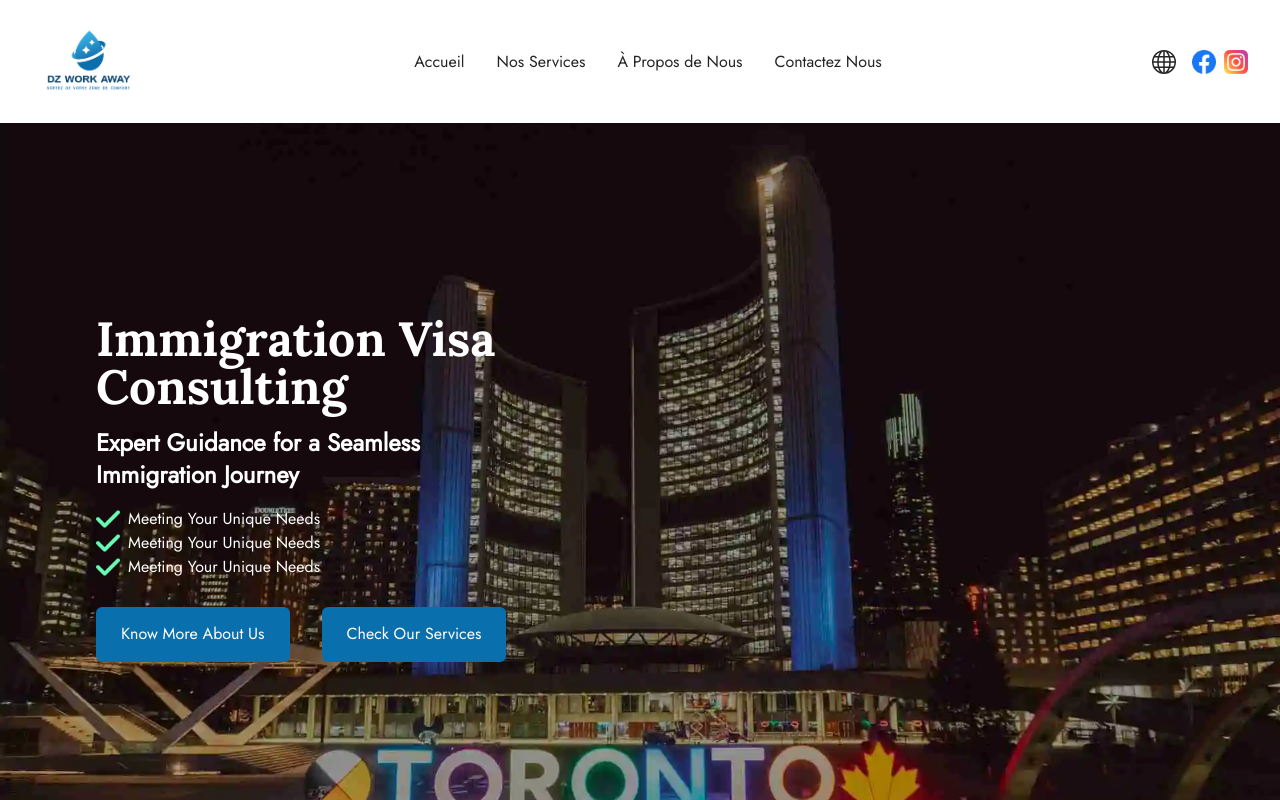
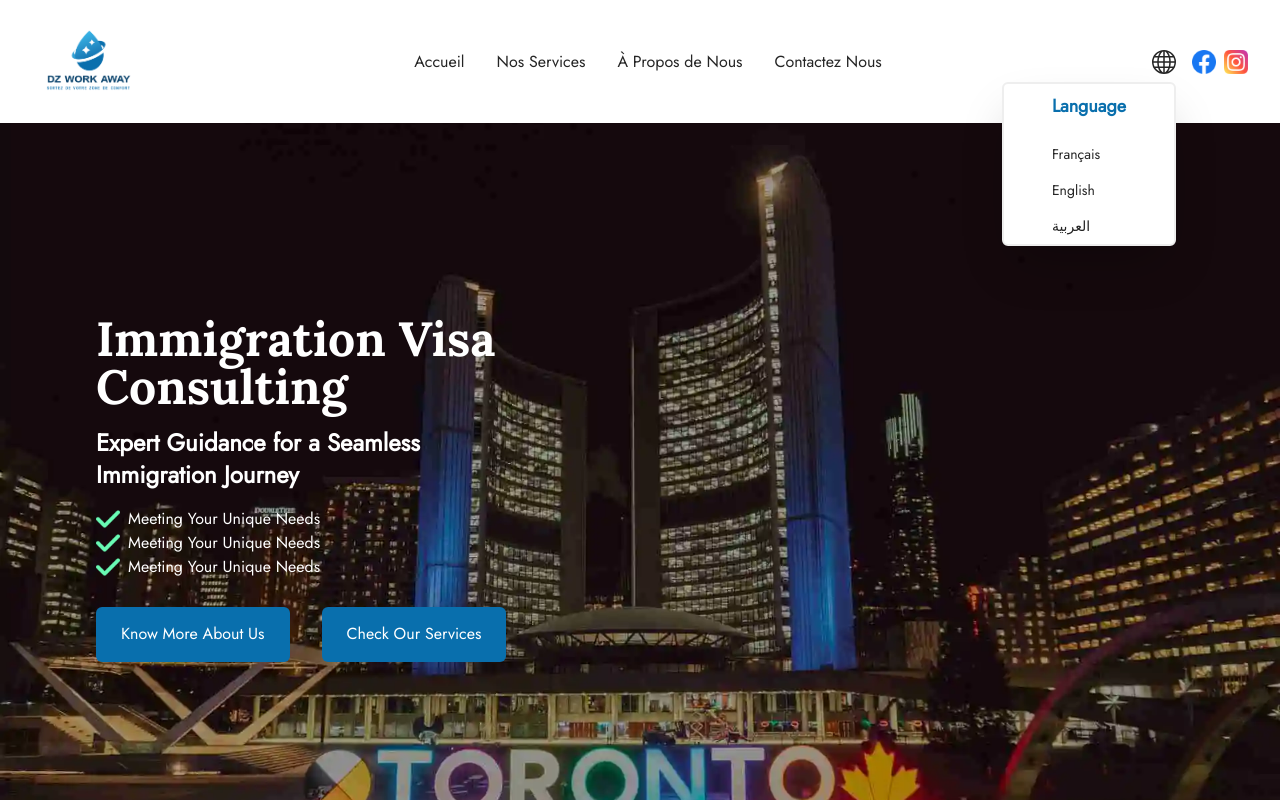
Before and after one commit to KamelMesbahi13/dzWorkAway, a React (Vite) app: page / in a window 1280 px wide. Both pictures are taken after a click on the element 1164 px from the left and 61 px from the top of the page. Shown: the top 800 px of the page. Built offline with nearby package versions, Linux system fonts and the light colour scheme; no server answers.

Commit message:
Adding Translation Icon

```diff
--- a/src/Components/Navbar/Navbar.jsx
+++ b/src/Components/Navbar/Navbar.jsx
@@ -5,8 +5,8 @@ import { AiOutlineMenu } from "react-icons/ai";
 import { FaXmark } from "react-icons/fa6";
 import Facebook from "../../assets/Facebook.png";
 import Instagram from "../../assets/instagram.png";
-import { BsGlobe } from "react-icons/bs";
-// import TranslateIcon from "../../Ui/TranslationIcon/TranslationIcon";
+// import { BsGlobe } from "react-icons/bs";
+import TranslateIcon from "../../Ui/TranslationIcon/TranslationIcon";
 
 const Navbar = () => {
   const [nav, setNav] = useState(true);
@@ -50,7 +50,7 @@ const Navbar = () => {
               </div>
               <div className="flex items-center">
                 <span className="mr-4 text-2xl cursor-pointer ">
-                  <BsGlobe />
+                  <TranslateIcon />
                 </span>
                 <div>
                   <a
@@ -113,7 +113,7 @@ const Navbar = () => {
                   </div>
                 ))}
 
-                <div className="flex gap-2 mt-4">
+                <div className="flex items-center gap-2 mt-4">
                   <a
                     href="https://web.facebook.com/dzworkaway"
                     target="_blank"
@@ -129,6 +129,7 @@ const Navbar = () => {
                   >
                     <img className="w-5" src={Instagram} alt="Instagram" />
                   </a>
+                  <TranslateIcon />
                 </div>
                 <div className="mx-auto mt-2 lg:hidden">
                   <img
--- a/src/Ui/TranslationIcon/TranslationIcon.jsx
+++ b/src/Ui/TranslationIcon/TranslationIcon.jsx
@@ -1,10 +1,9 @@
-import { useEffect } from "react";
+import { useState, useEffect } from "react";
 import { useTranslation } from "react-i18next";
 import i18next from "i18next";
 import cookies from "js-cookie";
 import classNames from "classnames";
-// import "bootstrap/dist/css/bootstrap.min.css";
-// import "bootstrap/dist/js/bootstrap.js";
+import PropTypes from "prop-types";
 
 const languages = [
   {
@@ -37,7 +36,8 @@ const GlobeIcon = ({ width = 24, height = 24 }) => (
 );
 
 function TranslateIcon() {
-  const currentLanguageCode = cookies.get("i18next") || "ar";
+  const [isOpen, setIsOpen] = useState(false);
+  const currentLanguageCode = cookies.get("i18next") || "fr";
   const currentLanguage = languages.find((l) => l.code === currentLanguageCode);
   const { t } = useTranslation();
 
@@ -46,45 +46,44 @@ function TranslateIcon() {
   }, [currentLanguage, t]);
 
   return (
-    <div className="container">
+    <div>
       <div className="language-select">
         <div className="flex items-center justify-end language-select-root">
-          <div className="dropdown">
-            <span
-              className="btn btn-link dropdown-toggle"
-              id="dropdownMenuButton1"
-              data-bs-toggle="dropdown"
-              aria-expanded="false"
+          <div className="relative">
+            <button
+              onClick={() => setIsOpen(!isOpen)}
+              className="flex items-center space-x-1 text-sm font-medium"
             >
               <GlobeIcon />
-            </span>
-            <ul className="text-center" aria-labelledby="dropdownMenuButton1">
+            </button>
+            {isOpen && (
+              <ul className="absolute right-0 z-10 px-8 mt-2 bg-white border-2 rounded-md shadow-2xl border-grey">
                 <li>
-                <span className="text-lg font-bold">{t("language")}</span>
+                  <h6 className="block px-4 py-2 text-lg font-bold text-mainColor">
+                    {t("Language")}
+                  </h6>
                 </li>
                 <div>
                   {languages.map(({ code, name }, i) => (
                     <li key={i}>
                       <a
                         href="#"
-                      className={classNames("dropdown-item", {
-                        disabled: currentLanguageCode === code,
+                        className={classNames("block px-4 py-2 text-sm", {
+                          "text-gray-500": currentLanguageCode === code,
+                          "text-gray-900": currentLanguageCode !== code,
                         })}
                         onClick={() => {
                           i18next.changeLanguage(code);
+                          setIsOpen(false);
                         }}
                       >
-                      <span
-                        style={{
-                          opacity: currentLanguageCode === code ? 0.5 : 1,
-                        }}
-                      ></span>
                         {name}
                       </a>
                     </li>
                   ))}
                 </div>
               </ul>
+            )}
           </div>
         </div>
       </div>
@@ -92,4 +91,9 @@ function TranslateIcon() {
   );
 }
 
+GlobeIcon.propTypes = {
+  width: PropTypes.number,
+  height: PropTypes.number,
+};
+
 export default TranslateIcon;
```
Lines whose indentation alone changed are shown as unchanged.
